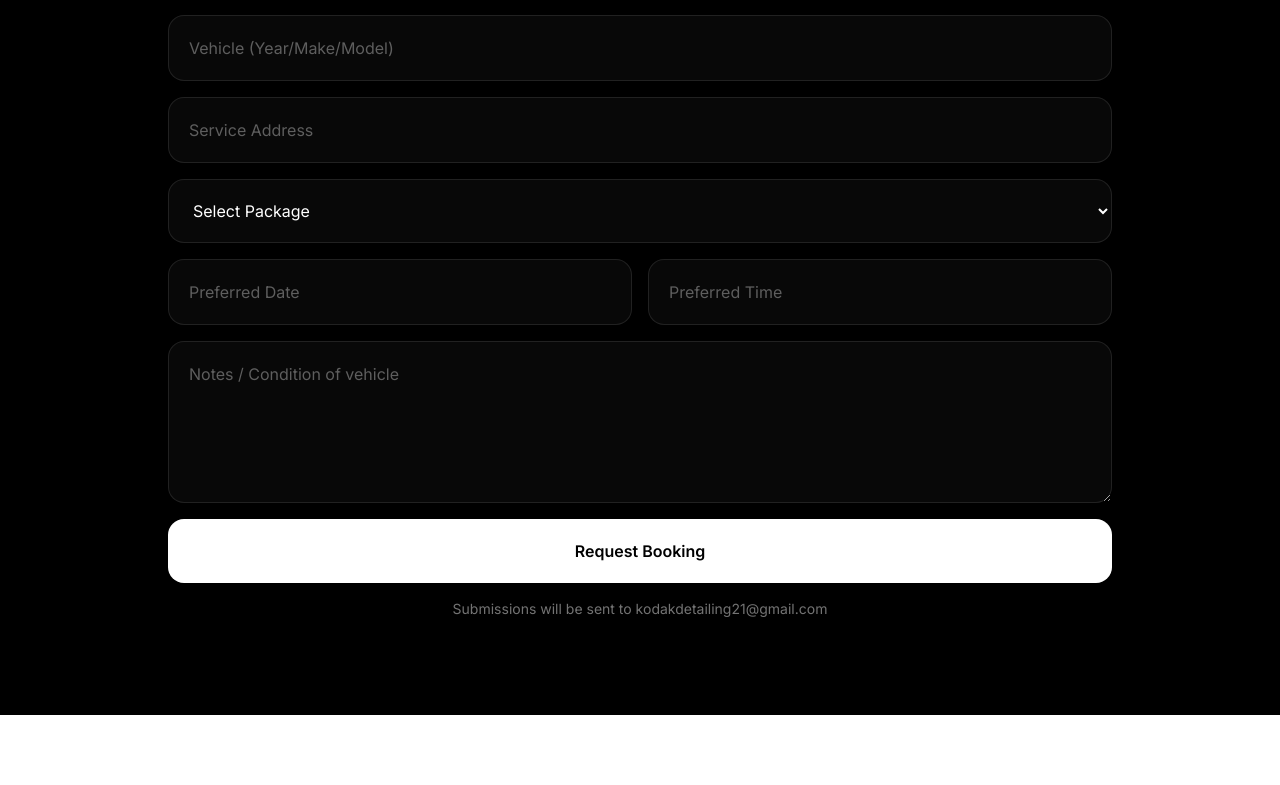
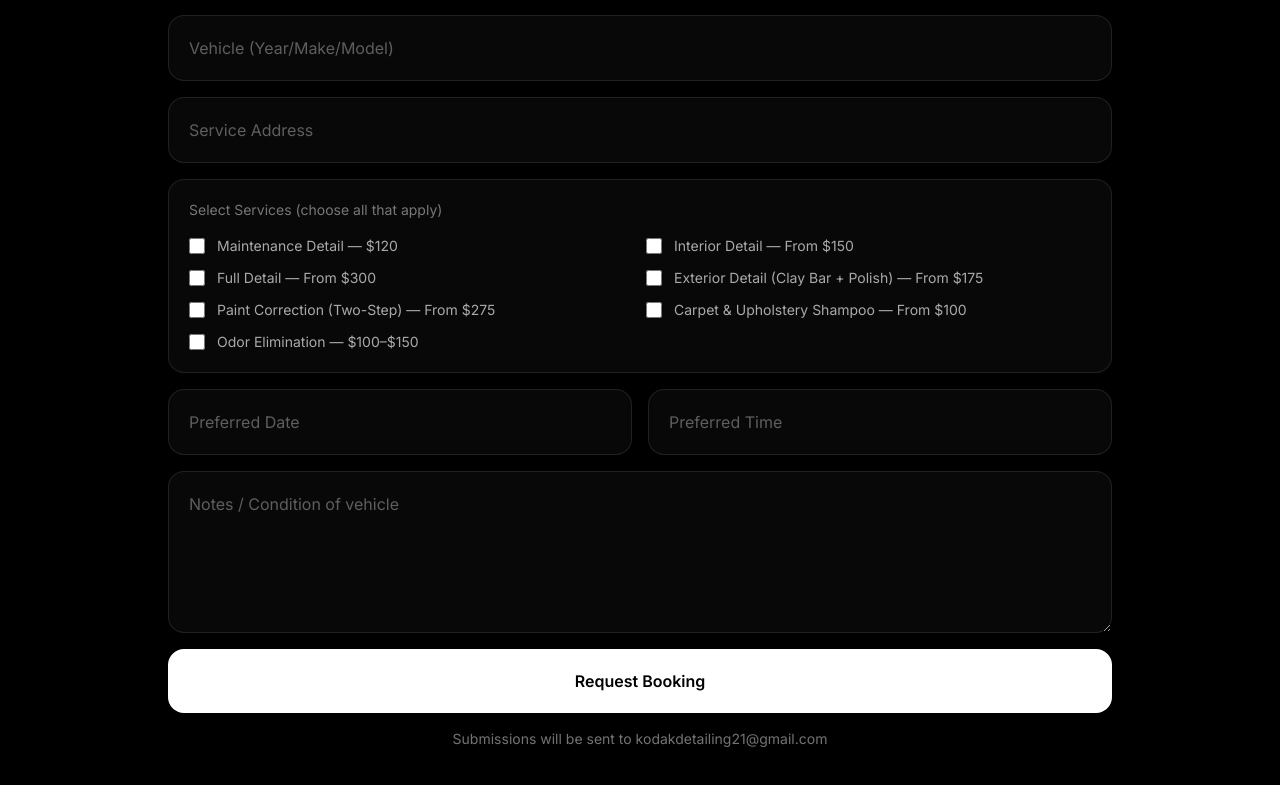
Before and after one commit to kodakdetailing/kodak-detailing-site, a Next.js app: page / in a window 1280 px wide. Shown: the part 4906-5691 px from the top of the page. Before the commit the page ends 5621 px from the top, so only its background shows below. Built offline with nearby package versions, Linux system fonts and the light colour scheme.

Commit message:
Update services and pricing

```diff
--- a/app/page.js
+++ b/app/page.js
@@ -502,22 +502,35 @@ export default function Home() {
             className="rounded-2xl border border-white/10 bg-white/[0.03] p-5 text-white outline-none placeholder:text-white/35"
           />
 
-          <select
-            name="package"
-            defaultValue=""
-            className="rounded-2xl border border-white/10 bg-white/[0.03] p-5 text-white outline-none"
-          >
-            <option value="" disabled className="text-black">
-              Select Package
-            </option>
-            <option className="text-black">Maintenance Detail — $120</option>
-            <option className="text-black">Interior Detail — From $150</option>
-            <option className="text-black">Full Detail — From $300</option>
-            <option className="text-black">Exterior Detail (Clay Bar + One-Step Polish) — From $175</option>
-            <option className="text-black">Paint Correction (Two-Step) — From $275</option>
-            <option className="text-black">Carpet &amp; Upholstery Shampoo — From $100</option>
-            <option className="text-black">Odor Elimination — $100–$150</option>
-          </select>
+          <div className="rounded-2xl border border-white/10 bg-white/[0.03] p-5">
+            <p className="mb-4 text-sm text-white/45">Select Services (choose all that apply)</p>
+            <div className="grid gap-3 sm:grid-cols-2">
+              {[
+                "Maintenance Detail — $120",
+                "Interior Detail — From $150",
+                "Full Detail — From $300",
+                "Exterior Detail (Clay Bar + Polish) — From $175",
+                "Paint Correction (Two-Step) — From $275",
+                "Carpet & Upholstery Shampoo — From $100",
+                "Odor Elimination — $100–$150",
+              ].map((service) => (
+                <label
+                  key={service}
+                  className="flex cursor-pointer items-center gap-3 group"
+                >
+                  <input
+                    type="checkbox"
+                    name="services"
+                    value={service}
+                    className="h-4 w-4 accent-white"
+                  />
+                  <span className="text-sm text-white/65 transition group-hover:text-white">
+                    {service}
+                  </span>
+                </label>
+              ))}
+            </div>
+          </div>
 
           <div className="grid gap-4 md:grid-cols-2">
             <input
```
